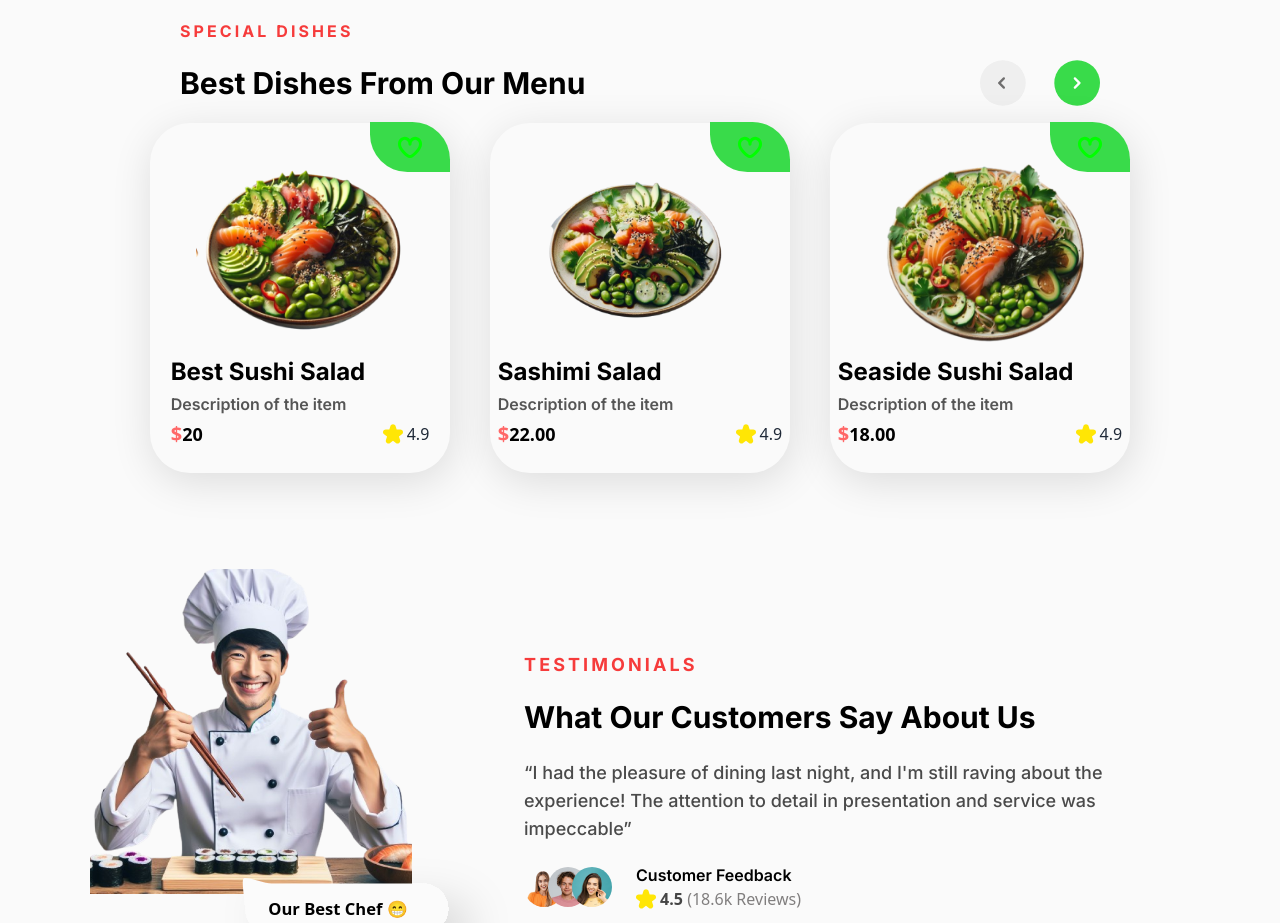
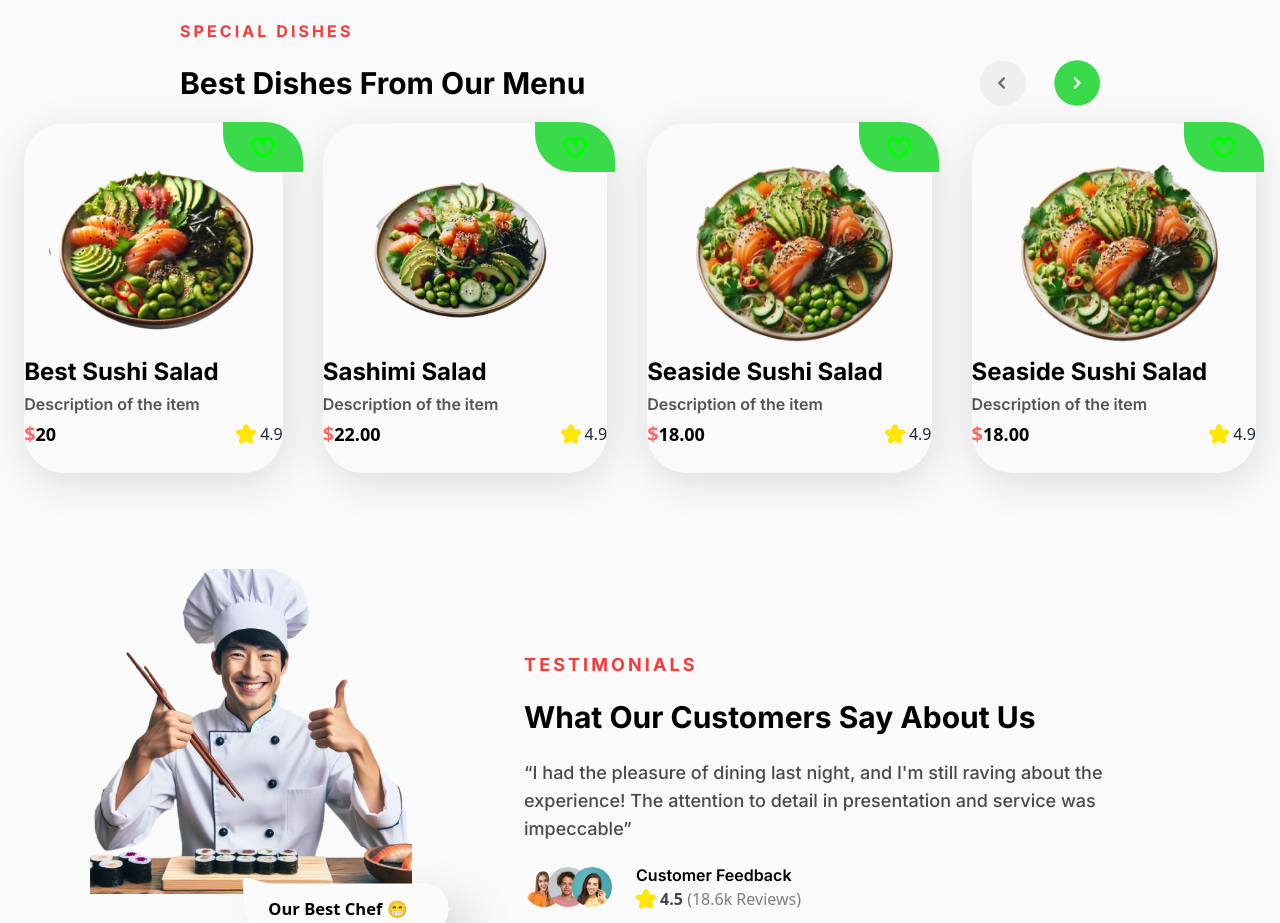
Before and after one commit to Maxwell011/sushi-experience, a React (Vite) app: page / in a window 1280 px wide. Shown: the part 1060-1983 px from the top of the page. Built offline with nearby package versions, Linux system fonts and the light colour scheme.

Commit message:
Added more image

```diff
--- a/constants/index.ts
+++ b/constants/index.ts
@@ -30,4 +30,12 @@ export const SPECIAL_DISHES = [
     price: "18.00",
     rating: "4.9",
   },
+  {
+    image: "/Sushi Salad -- 3.png",
+    title: "Seaside Sushi Salad",
+    description: "Description of the item",
+    currency: "$",
+    price: "18.00",
+    rating: "4.9",
+  },
 ];
```
